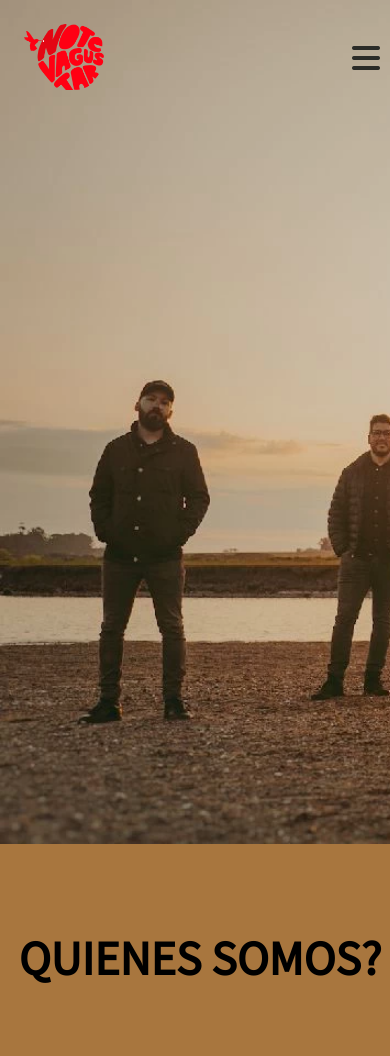
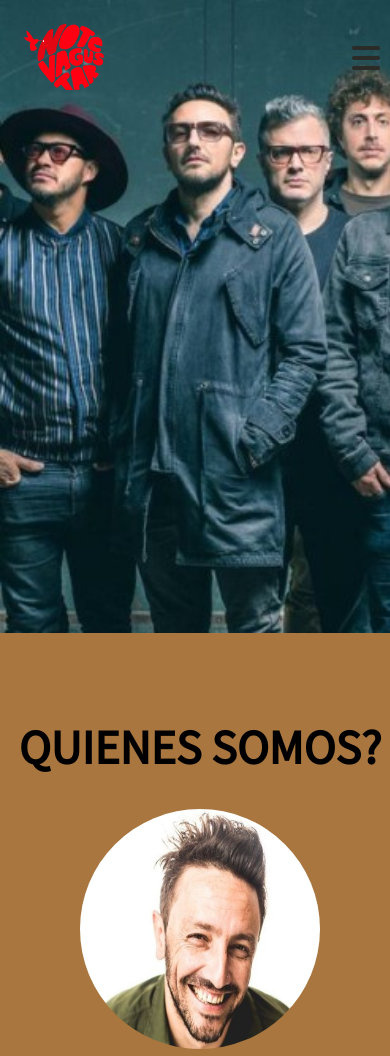
Before and after one commit to stefanolongobucco/polonio, a website: page index.html in a window 390 px wide. Shown: the top 1056 px of the page. Drawn offline with Linux system fonts and the light colour scheme.

Commit message:
cambio de hero

```diff
--- a/css/parciales/_media.scss
+++ b/css/parciales/_media.scss
@@ -30,7 +30,16 @@
          display: none;
      }
 
-  }
+     .header{
+        @include sizes(100%,75vh);
+        background-image: url(../assets/img/img.jpg);
+        background-repeat: no-repeat;
+        background-size: cover;
+        background-position-y: center;
+     }
+
+    }
+
 
   /*------novedades-------*/
   @media screen and (max-width: 1231px){
@@ -127,4 +136,8 @@
          justify-items: center;
          grid-template-columns:1fr;
      }
+
+     .nosotros  .nosotros__div  .nosotros__div--art{
+        padding: 2em 5em;
+    }
   }
```
Also changed, not shown: assets/img/img - copia.jpg (added), assets/img/img.jpg (added), css/main.css.
